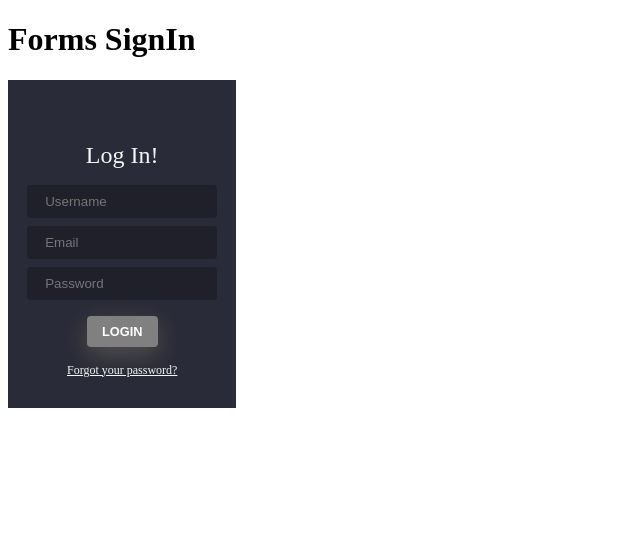
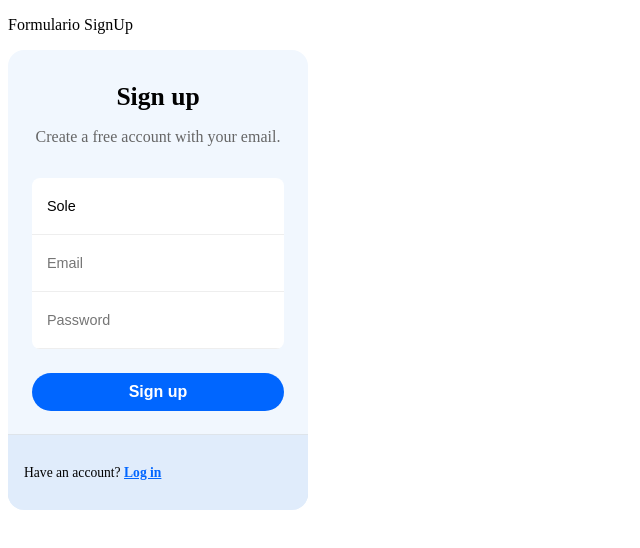
Before and after one commit to sole-arguello/proyectoDeClases, an Angular app in the folder clase4/: page / in a window 1280 px wide. Shown: the top 548 px of the page, without its empty margins (0-640 px from the left). Built offline with nearby package versions, Linux system fonts and the light colour scheme.

Commit message:
Form Reactive conecto los controladores del template con el Ts

```diff
--- a/clase4/src/app/app.component.html
+++ b/clase4/src/app/app.component.html
@@ -5,7 +5,8 @@
 
 <div class="content" role="main">
 
-<app-signin></app-signin>
+    <app-signup></app-signup>
+<!-- <app-signin></app-signin> -->
 
 <!-- <app-template-var></app-template-var> -->
 </div>
--- a/clase4/src/app/signup/signup.component.css
+++ b/clase4/src/app/signup/signup.component.css
@@ -0,0 +1,82 @@
+.form-box {
+    max-width: 300px;
+    background: #f1f7fe;
+    overflow: hidden;
+    border-radius: 16px;
+    color: #010101;
+  }
+
+  .form {
+    position: relative;
+    display: flex;
+    flex-direction: column;
+    padding: 32px 24px 24px;
+    gap: 16px;
+    text-align: center;
+  }
+
+  /*Form text*/
+  .title {
+    font-weight: bold;
+    font-size: 1.6rem;
+  }
+
+  .subtitle {
+    font-size: 1rem;
+    color: #666;
+  }
+
+  /*Inputs box*/
+  .form-container {
+    overflow: hidden;
+    border-radius: 8px;
+    background-color: #fff;
+    margin: 1rem 0 .5rem;
+    width: 100%;
+  }
+
+  .input {
+    background: none;
+    border: 0;
+    outline: 0;
+    height: 40px;
+    width: 100%;
+    border-bottom: 1px solid #eee;
+    font-size: .9rem;
+    padding: 8px 15px;
+  }
+
+  .form-section {
+    padding: 16px;
+    font-size: .85rem;
+    background-color: #e0ecfb;
+    box-shadow: rgb(0 0 0 / 8%) 0 -1px;
+  }
+
+  .form-section a {
+    font-weight: bold;
+    color: #0066ff;
+    transition: color .3s ease;
+  }
+
+  .form-section a:hover {
+    color: #005ce6;
+    text-decoration: underline;
+  }
+
+  /*Button*/
+  .form button {
+    background-color: #0066ff;
+    color: #fff;
+    border: 0;
+    border-radius: 24px;
+    padding: 10px 16px;
+    font-size: 1rem;
+    font-weight: 600;
+    cursor: pointer;
+    transition: background-color .3s ease;
+  }
+
+  .form button:hover {
+    background-color: #005ce6;
+  }
--- a/clase4/src/app/signup/signup.component.html
+++ b/clase4/src/app/signup/signup.component.html
@@ -1 +1,26 @@
-<p>signup works!</p>
+<p>Formulario SignUp</p>
+
+<div class="form-box">
+    <form class="form" [formGroup]="myForm">
+        <span class="title">Sign up</span>
+        <span class="subtitle">Create a free account with your email.</span>
+        <div class="form-container">
+          <input type="text" class="input" placeholder="Full Name"
+
+          formControlName="fullName"
+          >
+          <input type="email" class="input" placeholder="Email"
+
+          formControlName="email"
+          >
+          <input type="password" class="input" placeholder="Password"
+
+          formControlName="password"
+          >
+        </div>
+        <button>Sign up</button>
+    </form>
+    <div class="form-section">
+      <p>Have an account? <a href="">Log in</a> </p>
+    </div>
+    </div>
--- a/clase4/src/app/signup/signup.component.ts
+++ b/clase4/src/app/signup/signup.component.ts
@@ -1,4 +1,5 @@
 import { Component } from '@angular/core';
+import { FormControl, FormGroup } from '@angular/forms';
 
 @Component({
   selector: 'app-signup',
@@ -7,4 +8,10 @@
 })
 export class SignupComponent {
 
+  //formulario Reactivos
+  myForm = new FormGroup({
+    fullName: new FormControl('Sole'),
+    email: new FormControl(),
+    password: new FormControl()
+  })
 }
```
